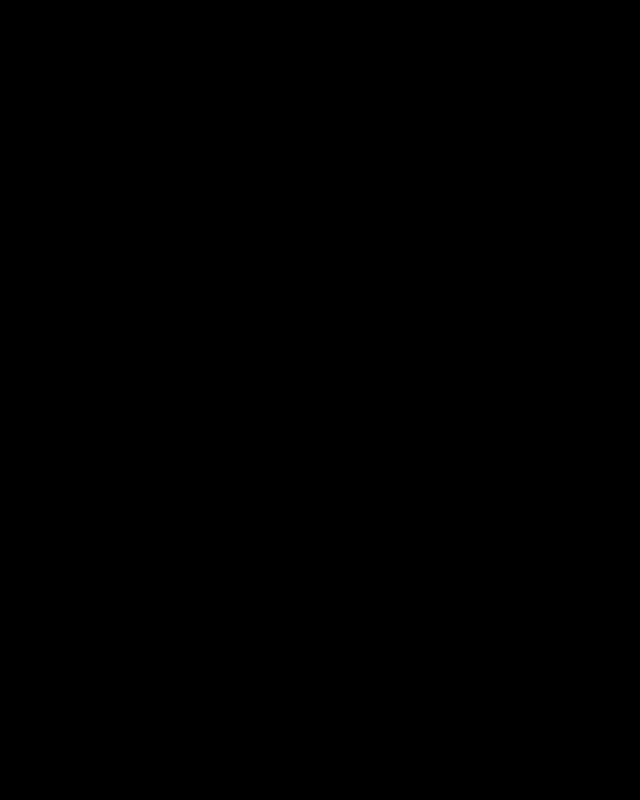
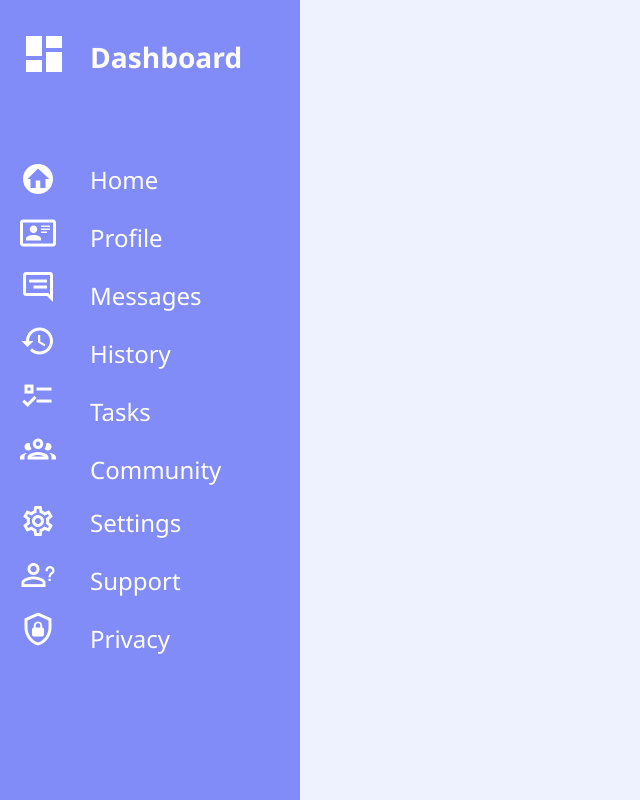
Before and after one commit to pedronarbondo/project-admin-dashboard, a plain HTML site: page index.html in a window 1280 px wide. Shown: the whole page, without its empty margins (0-640 px from the left). Drawn offline with Linux system fonts and the light colour scheme.

Commit message:
Add sidebar

```diff
--- a/index.html
+++ b/index.html
@@ -4,9 +4,46 @@
     <meta charset="UTF-8">
     <title>Dashboard</title>
     <link rel="stylesheet" href="styles.css">
-
 </head>
 <body>
+    <div class="grid-container">
+        <div class="sidebar">
+            <a href=""><img src="img/dashboard-icon.png"></a>
+            <a href=""><h3>Dashboard</h3></a>
+            <ul class="nav-list">
+                <li><a href="">Home</a></li>
+                <li><a href="">Profile</a></li>
+                <li><a href="">Messages</a></li>
+                <li><a href="">History</a></li>
+                <li><a href="">Tasks</a></li>
+                <li><a href="">Community</a></li>
+            </ul>
+            <ul class="nav-settings">
+                <li><a href="">Settings</a></li>
+                <li><a href="">Support</a></li>
+                <li><a href="">Privacy</a></li>
+            </ul>
+            <ul class="nav-list-img">
+                <li><a href=""><img src="img/home.png" alt=""></a></li>
+                <li><a href=""><img src="img/id.png" alt=""></a></li>
+                <li><a href=""><img src="img/messages.png" alt=""></a></li>
+                <li><a href=""><img src="img/history.png" alt=""></a></li>
+                <li><a href=""><img src="img/todo.png" alt=""></a></li>
+                <li><a href=""><img src="img/community.png" alt=""></a></li>
+            </ul>
+            <ul class="nav-list-settings-img">
+                <li><a href=""><img src="img/settings.png" alt=""></a></li>
+                <li><a href=""><img src="img/help.png" alt=""></a></li>
+                <li><a href=""><img src="img/privacy.png" alt=""></a></li>
+            </ul>
+        </div>
+        <div class="header">
+
+        </div>
+        <div class="main">
+
+        </div>
+    </div>
 
 </body>
 </html>
--- a/styles.css
+++ b/styles.css
@@ -1,3 +1,87 @@
-* {
-    background-color: black;
+body {
+    font-family:'Segoe UI', Tahoma, Geneva, Verdana, sans-serif;
+    background-color: #eef2ff;
+    padding: 0;
+    margin: 0;
 }
+
+a {
+    color: inherit;
+    text-decoration: inherit;
+}
+.grid-container {
+    display: grid;
+    height: 100vh;
+    grid-template-columns: 1fr 4fr;
+    grid-template-rows: 1fr 4fr;
+}
+
+.sidebar {
+    background-color: #818cf8;
+    grid-column: 1 / 2;
+    grid-row: 1 / -1;
+    color: white;
+    font-size: 1.5rem;
+    padding-left: 20px;
+
+    display: grid;
+    grid-template-columns: minmax(70px, 1fr) minmax(210px, 3fr);
+    grid-template-rows: minmax(100px, 1fr) minmax(300px, 3fr) minmax(300px, 3fr);
+    align-items: center;
+}
+
+.sidebar img {
+    grid-column: 1/2;
+    grid-row: 1/2;
+}
+.sidebar h3 {
+    grid-column: 2/3;
+    grid-row: 1/2;
+}
+
+.sidebar li {
+    list-style-type: none;
+    margin-top: 25px;
+}
+
+.nav-list {
+    grid-row: 2/3;
+    grid-column: 2/3;
+}
+.nav-settings {
+    grid-row: 3/4;
+    grid-column: 2/3;
+}
+
+.nav-list,
+.nav-settings,
+.nav-list-img,
+.nav-list-settings-img {
+    align-self: start;
+    margin-left: -40px;
+}
+
+.nav-list-img {
+    grid-row: 2/3;
+    grid-column: 1/2;
+    margin-top: 36px;
+}
+
+.nav-list-settings-img {
+    grid-row: 3/4;
+    grid-column: 1/2;
+    margin-top: 35px;
+}
+.nav-list-img>li,
+.nav-list-settings-img>li {
+    margin-top: 11px;
+}
+
+li {
+    width: min-content;
+}
+li:hover {
+    text-shadow: 1px solid black;
+    border-bottom: 3px solid black;
+    transition: 1s;
+}
```
Also changed, not shown: img/community.png (added), img/dashboard-icon.png (added), img/help.png (added), img/history.png (added), img/home.png (added), img/id.png (added), img/messages.png (added), img/privacy.png (added), img/settings.png (added), img/todo.png (added).
